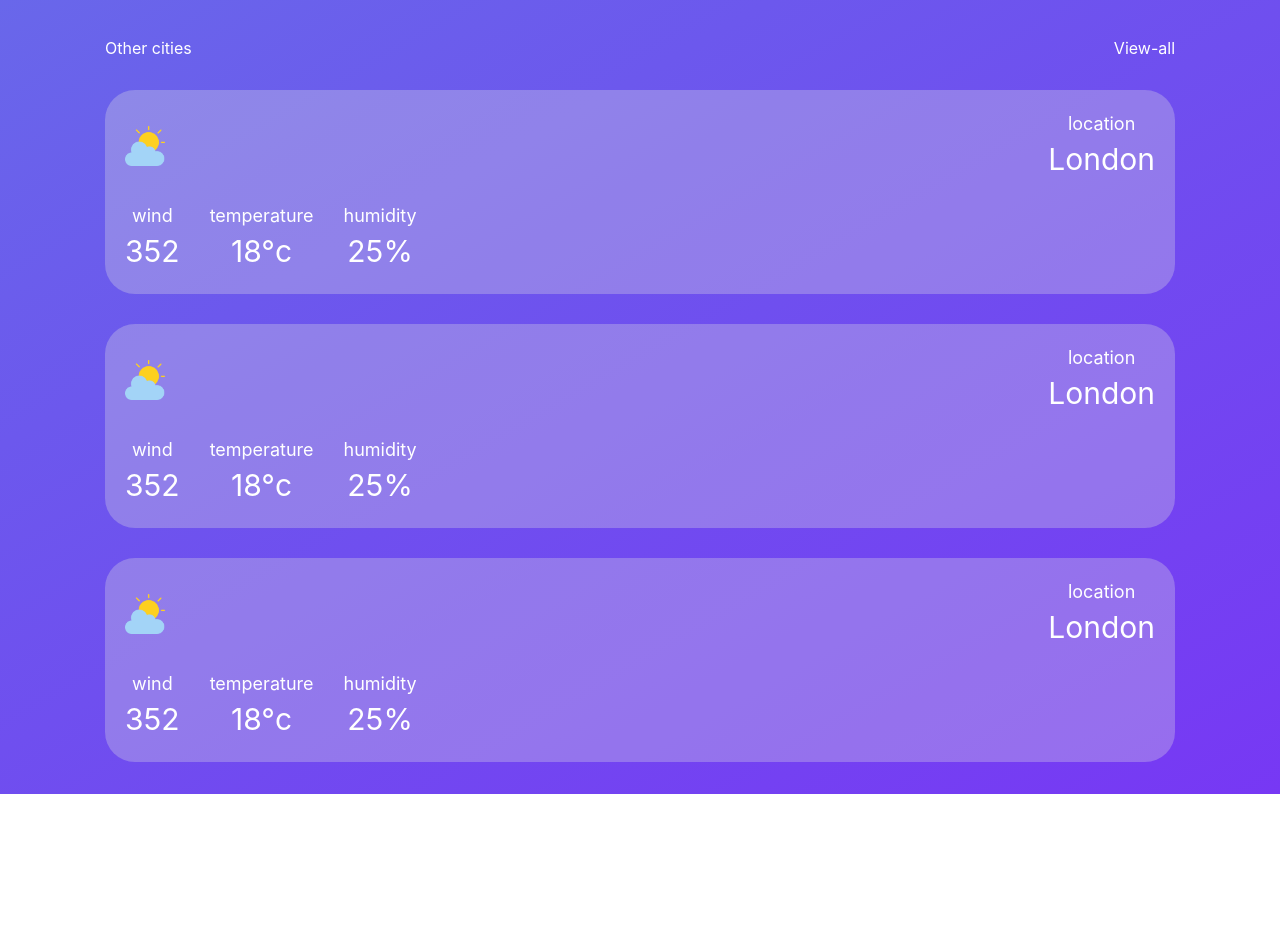
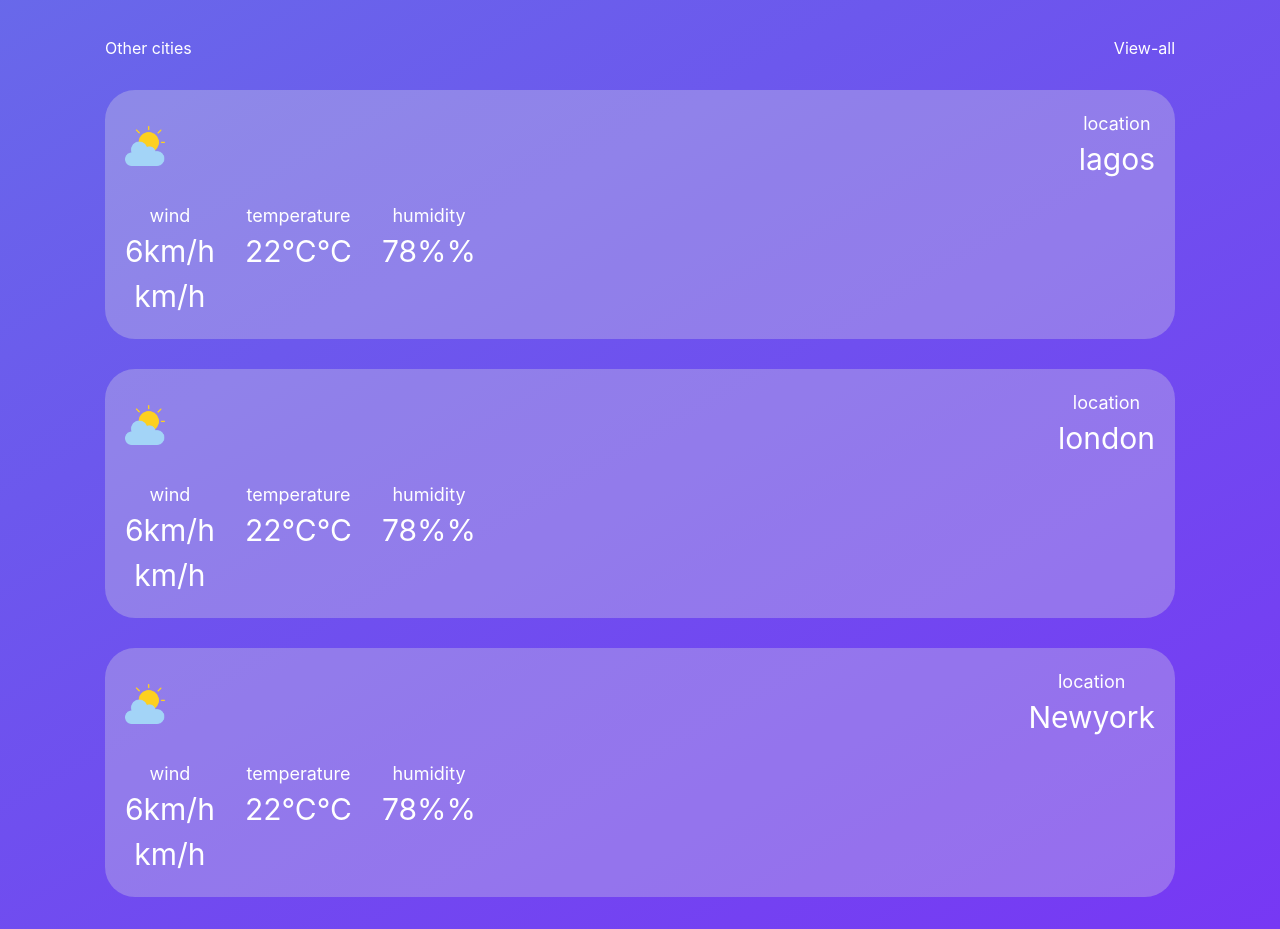
Before and after one commit to Sunday012/weather-app, a React (Vite) app: page / in a window 1280 px wide. Shown: the part 640-1569 px from the top of the page. Before the commit the page ends 1434 px from the top, so only its background shows below. Built offline with nearby package versions, Linux system fonts and the light colour scheme; no server answers.

Commit message:
the bottom weather updates

```diff
--- a/src/components/WeatherApp.jsx
+++ b/src/components/WeatherApp.jsx
@@ -1,4 +1,4 @@
-import React, { useRef, useState } from "react";
+import React, { useEffect,useRef, useState } from "react";
 import location from "../assets/location.png";
 import search from "../assets/search-interface-symbol.png";
 import weather from "../assets/cloudy.png";
@@ -12,10 +12,23 @@
 import "./WeatherApp.css";
 const WeatherApp = () => {
     const [temperature1, setTemperature] = useState("22°C")
+    const cities = ["Lagos","New-york","London"]
     const [humidity1, setHumidity] = useState("78%")
     const [wind1, setWind] = useState("6 km/h")
     const [location1, setLocation] = useState("London")
     const [weatherIcon,setWeatherIcon] = useState(weather)
+    const [lagaosTemp, setLagosTemp] = useState("22°C")
+    const [lagosLocation, setLagosLocation] = useState("lagos")
+    const [lagosHumidity, setLagosHumidity] = useState("78%")
+    const [lagosWind, setLagosWind] = useState("6km/h")
+    const [londonTemp, setLondonTemp] = useState("22°C")
+    const [londonLocation, setLondonLocation] = useState("london")
+    const [londonHumidity, setLondonHumidity] = useState("78%")
+    const [londonWind, setLondonWind] = useState("6km/h")
+    const [NewyorkTemp, setNewyorkTemp] = useState("22°C")
+    const [NewyorkLocation, setNewyorkLocation] = useState("Newyork")
+    const [NewyorkHumidity, setNewyorkHumidity] = useState("78%")
+    const [NewyorkWind, setNewyorkWind] = useState("6km/h")
     let api_key = "a12806d321d64d33bc1211042230609"
     const inputRef = useRef(null)
     const handleSubmit = async () => {
@@ -57,6 +70,48 @@
         setWeatherIcon(weather);
       }
     }
+
+    useEffect(() => {
+      async function fetchCountries() {
+        try {
+          for (const city of cities) {
+            let url2 = `https://api.weatherapi.com/v1/current.json?key=${api_key}&q=${city}&aqi=no`;
+            const res = await fetch(url2);
+            const datalog = await res.json();
+            const wholeNumberTemperature = Math.trunc(datalog.current.temp_c);
+            const wholeNumberWind = Math.trunc(datalog.current.wind_kph)
+            switch (city) {
+              case "Lagos":
+                setLagosTemp(`${wholeNumberTemperature}`);
+                setLagosLocation(datalog.location.name);
+                setLagosHumidity(datalog.current.humidity)
+                setLagosWind(wholeNumberWind)
+                break;
+              case "London":
+                setLondonTemp(`${wholeNumberTemperature}`);
+                setLondonLocation(datalog.location.name);
+                setLondonHumidity(datalog.current.humidity)
+                setLondonWind(wholeNumberWind)
+                break;
+              case "New-york":
+                setNewyorkTemp(`${wholeNumberTemperature}`);
+                setNewyorkLocation(datalog.location.name);
+                setNewyorkHumidity(datalog.current.humidity)
+                setNewyorkWind(wholeNumberWind)
+                break;
+              default:
+                break;
+            }
+          }
+        } catch (error) {
+          console.log(error);
+        }
+      }
+
+      fetchCountries();
+    }, []);
+
+
   return (
     <div className="weather-app">
       <div className="date">Today,6 September</div>
@@ -103,21 +158,21 @@
             <img src={weather} alt="" className="city-weather"/>
             <div className="city-location">
               <div className="city-text1">location</div>
-              <div className="city-text2">London</div>
+              <div className="city-text2">{lagosLocation}</div>
             </div>
             </div>
             <div className="city-weather-info">
               <div className="city-wind">
               <div className="city-text3">wind</div>
-              <div className="city-text4">352</div>
+              <div className="city-text4">{lagosWind}<br></br>km/h</div>
               </div>
               <div className="city-temperatue">
               <div className="city-text5">temperature</div>
-              <div className="city-text6">18°c</div>
+              <div className="city-text6">{lagaosTemp + "°C"}</div>
               </div>
               <div className="city-humidity">
               <div className="city-text7">humidity</div>
-              <div className="city-text8">25%</div>
+              <div className="city-text8">{lagosHumidity + "%"}</div>
               </div>
             </div>
           </div>
@@ -126,21 +181,21 @@
             <img src={weather} alt="" className="city-weather"/>
             <div className="city-location">
               <div className="city-text1">location</div>
-              <div className="city-text2">London</div>
+              <div className="city-text2">{londonLocation}</div>
             </div>
             </div>
             <div className="city-weather-info">
               <div className="city-wind">
               <div className="city-text3">wind</div>
-              <div className="city-text4">352</div>
+              <div className="city-text4">{londonWind}<br></br>km/h</div>
               </div>
               <div className="city-temperatue">
               <div className="city-text5">temperature</div>
-              <div className="city-text6">18°c</div>
+              <div className="city-text6">{londonTemp + "°C"}</div>
               </div>
               <div className="city-humidity">
               <div className="city-text7">humidity</div>
-              <div className="city-text8">25%</div>
+              <div className="city-text8">{londonHumidity + "%"}</div>
               </div>
             </div>
           </div>
@@ -149,21 +204,21 @@
             <img src={weather} alt="" className="city-weather"/>
             <div className="city-location">
               <div className="city-text1">location</div>
-              <div className="city-text2">London</div>
+              <div className="city-text2">{NewyorkLocation}</div>
             </div>
             </div>
             <div className="city-weather-info">
               <div className="city-wind">
               <div className="city-text3">wind</div>
-              <div className="city-text4">352</div>
+              <div className="city-text4">{NewyorkWind}<br></br>km/h</div>
               </div>
               <div className="city-temperatue">
               <div className="city-text5">temperature</div>
-              <div className="city-text6">18°c</div>
+              <div className="city-text6">{NewyorkTemp + "°C"}</div>
               </div>
               <div className="city-humidity">
               <div className="city-text7">humidity</div>
-              <div className="city-text8">25%</div>
+              <div className="city-text8">{NewyorkHumidity + "%"}</div>
               </div>
             </div>
           </div>
```
